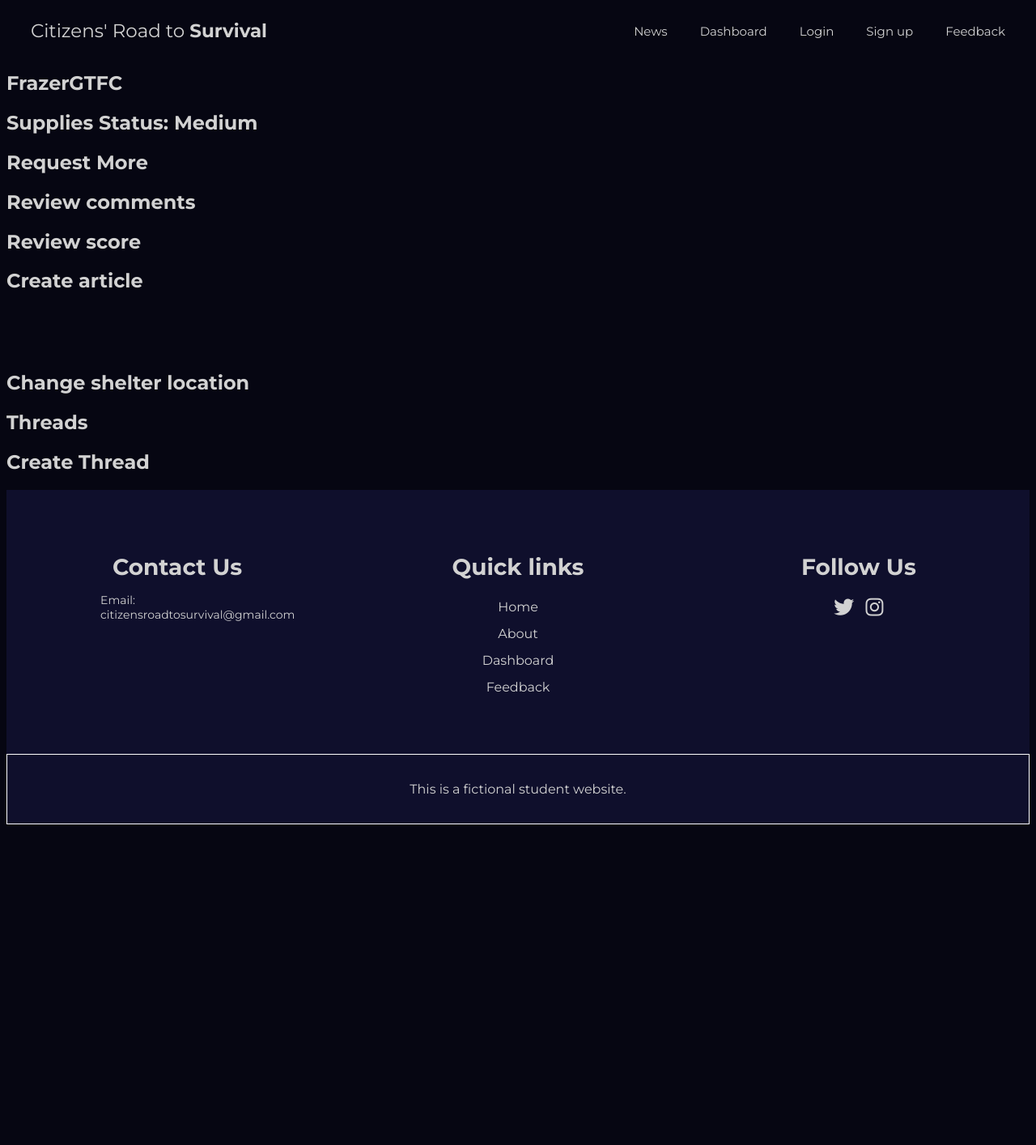
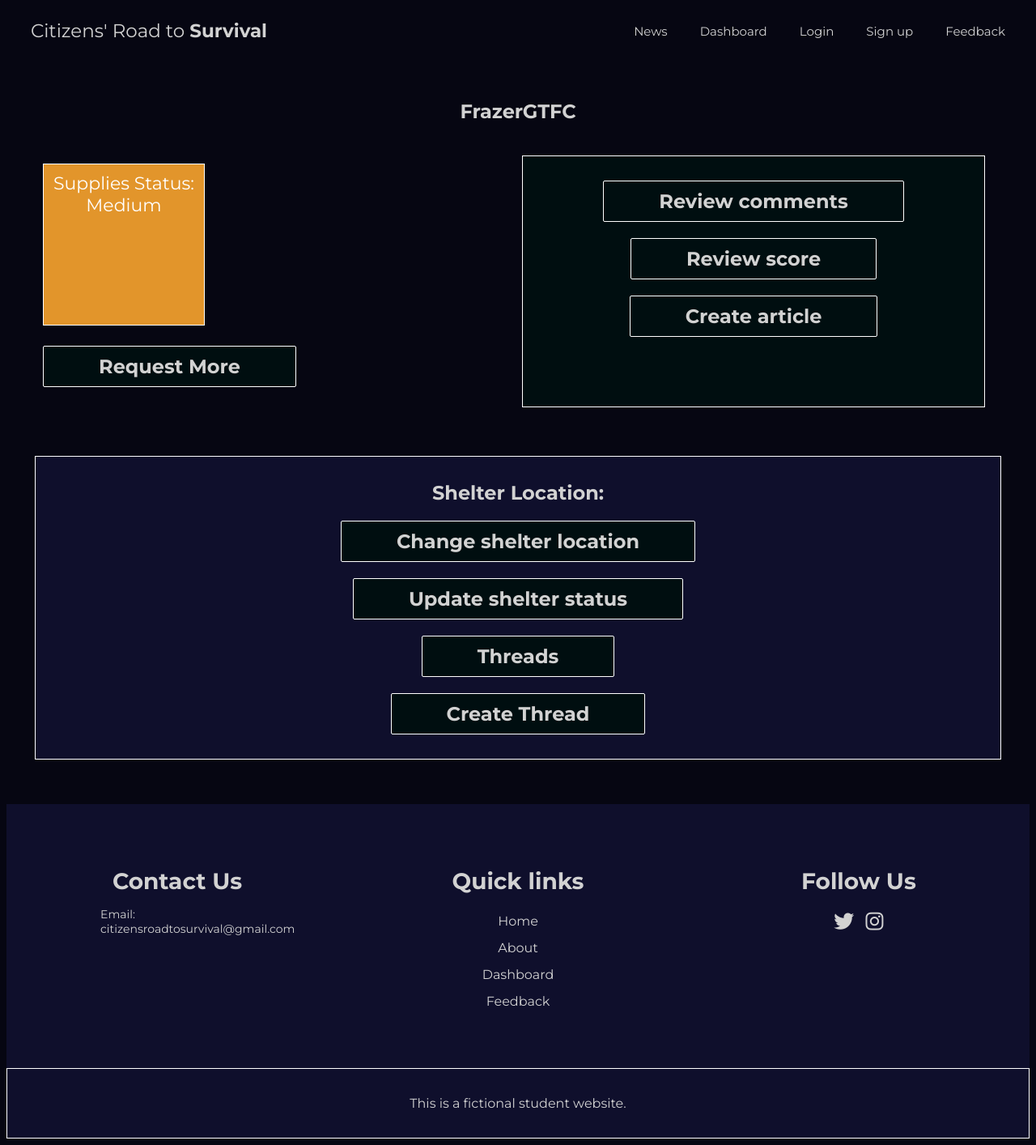
Before and after one commit to FrazerH08/Citizens-Road-to-Survival, a PHP site: page /dashboard.php in a window 1280 px wide. Shown: the whole page at 81% size. Before the commit the page ends 1018 px from the top, so only its background shows below. Run offline with PHP 8.4, Linux system fonts and the light colour scheme; a user stored in the database is signed in; data comes from the database, SQL or seed files in the repository; some web fonts are replaced.

Commit message:
Wednesday work

```diff
--- /dev/null
+++ b/dashboard.css
@@ -0,0 +1,124 @@
+.dashboard {
+    display: grid;
+    grid-template-areas: "header header" "menu content" "footer footer";
+    grid-template-columns: 1fr 1fr;
+    gap: 10px;
+    margin-top: 20px;
+    max-width: 100%;
+    padding: 5px;
+}
+
+.dashboard div {
+    background: transparent;
+    padding: 10px;
+}
+
+.dashboard div.header {
+    grid-area: header;
+    text-align: center;
+    z-index: 0;
+}
+
+.dashboard div.menu {
+    grid-area: menu;
+    margin-left: 30px;
+    /* text-align: center; */
+}
+
+.dashboard div.content {
+    grid-area: content;
+    background-color: #000E10;
+    margin-right: 50px;
+    border: 1px solid white;
+    text-align: center;
+    margin-bottom: 50px;
+}
+
+.dashboard div.footer {
+    background-color: transparent;
+    grid-area: footer;
+    text-align: center;
+    align-items: center;
+    background-color: #0F0F2C;
+    margin-bottom: 50px;
+    border: 1px solid white;
+    margin-left: 30px;
+    margin-right: 30px;
+}
+
+.status-box {
+    padding: 20px 20px 20px 20px;
+    max-width: 200px;
+    height: 200px;
+    text-align: center;
+    align-items: center;
+    font-size: 22px;
+    margin-bottom: 25px;
+    border: 1px solid white;
+}
+
+.dash-btn {
+    text-align: center;
+    background-color: #000E10;
+    border: 1px solid white;
+    padding: 10px 68px;
+    align-items: center;
+    border-radius: 2px;
+    display: inline-block;
+    margin-right: 0;
+    margin-left: 0;
+    transition: all 0.4s;
+}
+
+.dash-btn:hover {
+    background-color: #316E74;
+    border: 1px solid #316E74;
+    transition: .4s;
+}
+
+.dash-btn a {
+    color: #b2b2b2;
+    text-decoration: none;
+    font-size: 16px;
+    text-align: center;
+}
+
+@media (max-width: 650px) {
+    .dash-btn {
+        padding: 10px 28px;
+    }
+    .dashboard header {
+        z-index: 0;
+    }
+    .menu {
+        align-items: center;
+        text-align: center;
+    }
+    .status-box {
+        max-height: 150px;
+        max-width: 150px;
+        margin: auto;
+        font-size: 16px;
+        text-align: center;
+        align-items: center;
+    }
+    .status-box menu {
+        display: block;
+        align-items: center;
+    }
+    .dashboard {
+        grid-template-columns: auto;
+        grid-template-areas: "header" "menu" "content" "footer";
+    }
+    .dashboard div.menu {
+        margin-left: 0;
+    }
+    .dashboard div.content {
+        margin-right: 0px;
+        margin-left: 0px;
+    }
+    .dashboard div.footer {
+        margin-left: 5px;
+        margin-right: 5px;
+    }
+}
--- a/dashboard.php
+++ b/dashboard.php
@@ -4,8 +4,8 @@
     <meta charset="UTF-8">
     <meta name="viewport" content="width=device-width, initial-scale=1.0">
     <title>Dashboard</title>
+    <link rel="stylesheet" href="dashboard.css">
     <link rel="stylesheet" href="main.css">
-    <link rel="stylesheet" href="login.css">
     <link rel="preconnect" href="https://fonts.googleapis.com">
     <link rel="preconnect" href="https://fonts.gstatic.com" crossorigin>
     <link href="https://fonts.googleapis.com/css2?family=Cambo&family=Inter:ital,opsz,wght@0,14..32,100..900;1,14..32,100..900&family=Montserrat:ital,wght@0,100..900;1,100..900&family=Roboto:ital,wght@0,100..900;1,100..900&display=swap" rel="stylesheet">
@@ -42,49 +42,106 @@ $role=$_SESSION['role'];
 $logged_in = $_SESSION['logged_in'];
 
 if($logged_in == false) {
-    header(header:"Location: login.php");
+    header("Location: login.php");
 }
 
 if($role !='admin' ){
+    echo '<section class="dashboard">';
     $stmt= $conn->prepare ("SELECT * FROM users WHERE id= ?");
     $stmt->bind_param("i", $user_id);
     $stmt->execute();
     $result = $stmt->get_result();
-    while ($row = $result->fetch_assoc()) {
-    echo '<h2>' . htmlspecialchars($row['username']).'</h2>';
-    echo '<h2>Supplies Status: ' . htmlspecialchars($row['supplies_status']) . '</h2>';
-    echo '<h2><a href="request_supplies.php" >Request More </a></h2>';
+    $row = $result->fetch_assoc();
+    $status = $row['supplies_status'];
+    echo '<div class="header" style="z-index: 0; position: relative;">';
+        echo '<h2>' . htmlspecialchars($row['username']).'</h2>';
+    echo '</div>';
+    echo '<div class="menu">';
+    switch ($status) {
+case "Very High":
+    echo "<div class='status-box' style='background-color: #088429; color: white;'>Supplies Status: Very High</div>";
+    break;
+case "High":
+    echo "<div class='status-box' style='background-color: #2BE25C; color: black;'>Supplies Status: High</div>";
+    break;
+case "Medium":
+    echo "<div class='status-box' style='background-color: #E2952B; color: white'>Supplies Status: Medium</div>";
+    break;
+case "Low":
+echo "<div class='status-box' style='background-color: #FF5e5e; color: white;'>Supplies Status: Low</div>";
+    break;
+case "Very Low":
+echo "<div class='status-box' style='background-color: #E42A2A; color: white;'>Supplies Status: Very Low</div>";
+    break;
+default:
+    echo "Your favorite color is neither red, blue, nor green!";
+    }
+    // echo '<h2>Supplies Status: ' . htmlspecialchars($row['supplies_status']) . '</h2>';
+    echo '<h2 ><a class="dash-btn" href="request_supplies.php" >Request More </a></h2>';
+    echo '</div>';
+    echo '<div class="content">';
     echo '<h2>Shelter Location: ' . htmlspecialchars($row['shelter_location']) . '</h2>';
-    echo '<h2><a href="local_forums.php" >View local forums</a></h2>';
-    echo '<h2><a href="threads.php" >View National Threads</a></h2>';
-    echo '<h2><a href="report_an_issue.php" >Report an issue</a></h2>';
-    echo '<br>' .'<br>' .'<br>';
-    echo '<h2><a href="request_shelter_change.php" >Request shelter change </a></h2>';
-    echo '<h2><a href="start_quiz.php" >Start Quiz</a></h2>';
-    echo '<h2><a href="thread_upload.php" >Create Thread </a></h2>';
-    }
+    echo '<h2><a class="dash-btn" href="request_shelter_change.php" >Request shelter change </a></h2>';
+    echo '<h2><a class="dash-btn" href="local_forums.php" >View local forums</a></h2>';
+    echo '<h2><a class="dash-btn" href="threads.php" >View National Threads</a></h2>';
+    // echo '<br>' .'<br>' .'<br>';
+    echo '</div>';
+    echo '<div class="footer">';
+    echo '<h2><a class="dash-btn" href="report_an_issue.php" >Report an issue</a></h2>';
+    echo '<h2><a class="dash-btn" href="start_quiz.php" >Start Quiz</a></h2>';
+    echo '<h2><a class="dash-btn" href="thread_upload.php" >Create Thread </a></h2>';
+    echo '</div>';
+    echo '</section>';
+
 } else{
+    echo '<section class="dashboard">';
     $stmt= $conn->prepare ("SELECT * FROM users WHERE id=?");
     $stmt->bind_param("i", $user_id);
     $stmt->execute();
     $result = $stmt->get_result();
-    while ($row = $result->fetch_assoc()){
-    echo '<h2>' . htmlspecialchars($row['username']).'</h2>';
-    echo '<h2>Supplies Status: ' . htmlspecialchars($row['supplies_status']) . '</h2>';
-    echo '<h2><a href="request_supplies.php" >Request More </a></h2>';
-    echo '<h2><a href="review_comments.php" >Review comments  </a></h2>';
-    echo '<h2><a href="review_score.php" >Review score  </a></h2>';
-    echo '<h2><a href="article_upload.php" >Create article  </a></h2>';
+    $row = $result->fetch_assoc();
+    $status = $row['supplies_status'];
+    echo '<div class="header" style="z-index: 0; position: relative;">';
+        echo '<h2>' . htmlspecialchars($row['username']).'</h2>';
+    echo '</div>';
+echo '<div class="menu">';
+    switch ($status) {
+case "Very High":
+    echo "<div class='status-box' style='background-color: #088429; color: white;'>Supplies Status: Very High</div>";
+    break;
+case "High":
+    echo "<div class='status-box' style='background-color: #2BE25C; color: black;'>Supplies Status: High</div>";
+    break;
+case "Medium":
+    echo "<div class='status-box' style='background-color: #E2952B; color: white'>Supplies Status: Medium</div>";
+    break;
+case "Low":
+echo "<div class='status-box' style='background-color: #FF5e5e; color: white;'>Supplies Status: Low</div>";
+    break;
+case "Very Low":
+echo "<div class='status-box' style='background-color: #E42A2A; color: white;'>Supplies Status: Very Low</div>";
+    break;
+default:
+    echo "Your favorite color is neither red, blue, nor green!";
+    }
+    // echo '<h2>Supplies Status: ' . htmlspecialchars($row['supplies_status']) . '</h2>';
+    echo '<h2 ><a class="dash-btn" href="request_supplies.php" >Request More </a></h2>';
+    echo '</div>';
+    echo '<div class="content">';
+    echo '<h2><a class="dash-btn" href="review_comments.php" >Review comments  </a></h2>';
+    echo '<h2><a class="dash-btn" href="review_score.php" >Review score  </a></h2>';
+    echo '<h2><a class="dash-btn" href="article_upload.php" >Create article  </a></h2>';
     echo '<br>' .'<br>' .'<br>';
-    echo '<h2><a href="request_shelter_change.php" >Change shelter location </a></h2>';
-    //echo '<h2><a href="update_shelter_status.php" >Update shelter status </a></h2>';
-    echo '<h2><a href="threads.php" >Threads </a></h2>';
-    echo '<h2><a href="thread_upload.php" >Create Thread </a></h2>';
-
+    echo '</div>';
+    echo '<div class="footer">';
+    echo '<h2>Shelter Location: ' . htmlspecialchars($row['shelter_location']) . '</h2>';
+    echo '<h2><a class="dash-btn" href="request_shelter_change.php" >Change shelter location </a></h2>';
+    echo '<h2><a class="dash-btn" href="update_shelter_status.php" >Update shelter status </a></h2>';
+    echo '<h2><a class="dash-btn" href="threads.php" >Threads </a></h2>';
+    echo '<h2><a class="dash-btn" href="thread_upload.php" >Create Thread </a></h2>';
+    echo '</div>';
+    echo '</section>';
     }
-
-}
-
 
 
     ?>
--- a/list_articles.php
+++ b/list_articles.php
@@ -107,7 +107,8 @@ if($role === 'admin'){
 
                 // echo '<p>Description: ' . htmlspecialchars($row['description']) . '</p>';
                 echo '<p>Created By: ' . htmlspecialchars($row['username']) . '</p>';
-                echo '<p>Article written: ' . htmlspecialchars($row['time_created']) . '</p>';
+                echo "<p>". date("F j, Y, g:i a", strtotime($row['time_created'])) . "</p>";
+                // echo '<p>Article written: ' . htmlspecialchars($row['time_created']) . '</p>';
                 echo '</section>';
             }
         } else {
--- a/login.css
+++ b/login.css
@@ -124,6 +124,7 @@
     font-size: 16px;
     font-weight: 600;
     transition: all 0.4s;
+    font-family: 'Montserrat', sans-serif;
 }
 
 .logreg-box .btn:hover {
```
Also changed, not shown: ftp-simple-temp.json (deleted, +0 -11 lines), home.css (+0 -33 lines), listnews.css (+15 -1 lines), main.css (+39 -0 lines), retrieve_articles.php (+9 -5 lines), retrieve_news.css (added, +39 -0 lines).
